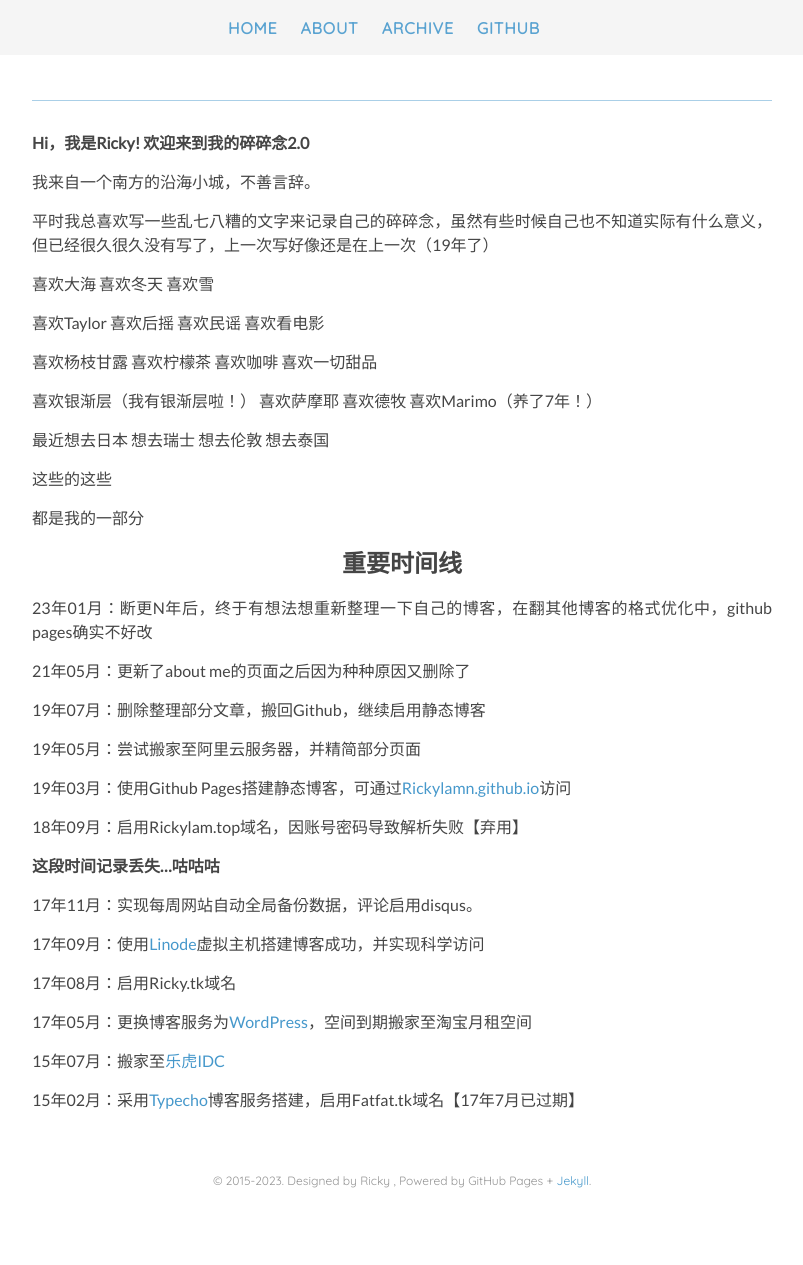
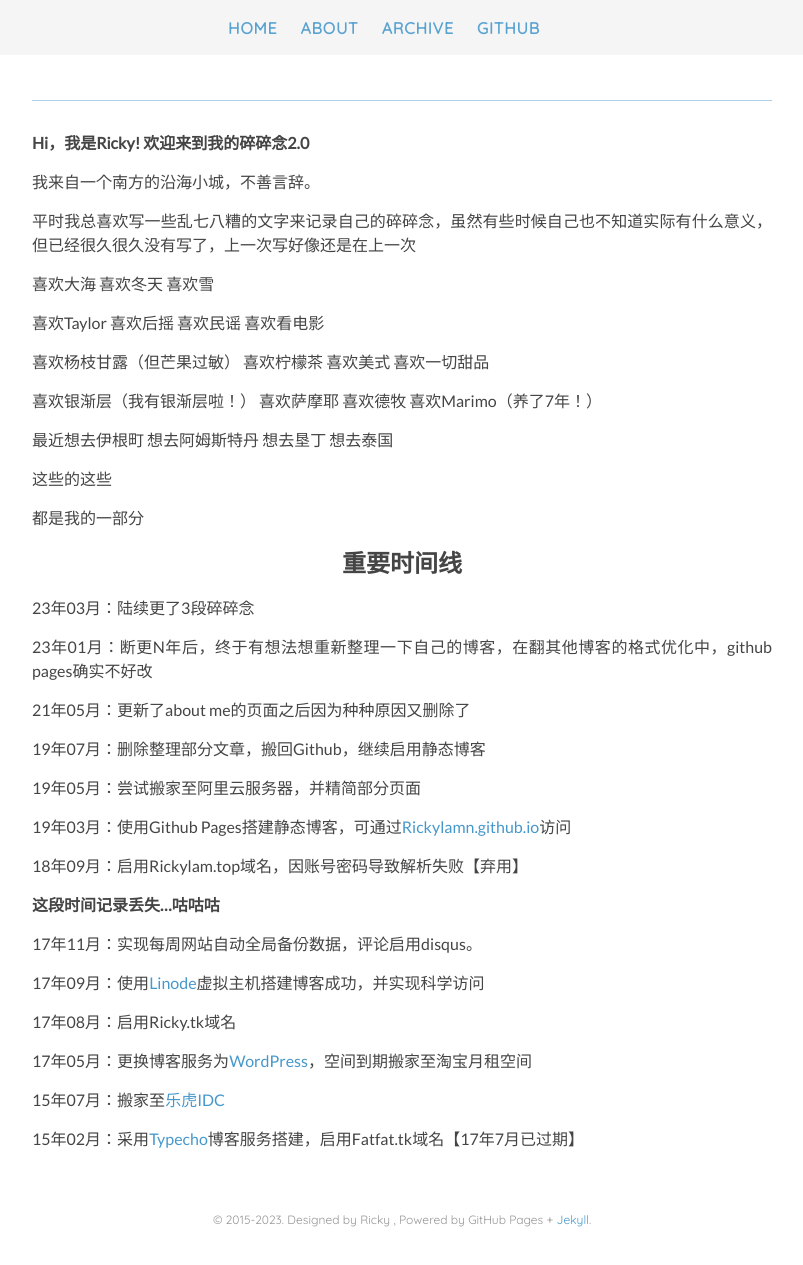
Before and after one commit to Rickylamn/Rickylamn.github.io, a Jekyll site: the page built from about.md, in a window 1280 px wide. Shown: the whole page, without its empty margins (238-1041 px from the left). Built offline with Jekyll 4.4.1, drawn with Linux system fonts in a browser that asks for light colours; nearby versions of some CDN libraries; our own code applies the rules of GitHub Pages for plain Markdown files; before the commit the page ends 1226 px from its top, so only the background shows below that.

Commit message:
Update about.md

```diff
--- a/about.md
+++ b/about.md
@@ -2,7 +2,7 @@
 
 我来自一个南方的沿海小城，不善言辞。
 
-平时我总喜欢写一些乱七八糟的文字来记录自己的碎碎念，虽然有些时候自己也不知道实际有什么意义，但已经很久很久没有写了，上一次写好像还是在上一次（19年了）
+平时我总喜欢写一些乱七八糟的文字来记录自己的碎碎念，虽然有些时候自己也不知道实际有什么意义，但已经很久很久没有写了，上一次写好像还是在上一次
 
 
 
@@ -10,11 +10,11 @@
 
 喜欢Taylor 喜欢后摇 喜欢民谣 喜欢看电影
 
-喜欢杨枝甘露 喜欢柠檬茶 喜欢咖啡 喜欢一切甜品
+喜欢杨枝甘露（但芒果过敏） 喜欢柠檬茶 喜欢美式 喜欢一切甜品
 
 喜欢银渐层（我有银渐层啦！） 喜欢萨摩耶 喜欢德牧 喜欢Marimo（养了7年！）
 
-最近想去日本 想去瑞士 想去伦敦 想去泰国
+最近想去伊根町 想去阿姆斯特丹 想去垦丁 想去泰国
 
 这些的这些
 
@@ -22,6 +22,7 @@
 
 
 <h2>重要时间线</h2>
+23年03月：陆续更了3段碎碎念
 
 23年01月：断更N年后，终于有想法想重新整理一下自己的博客，在翻其他博客的格式优化中，github pages确实不好改
 
```
